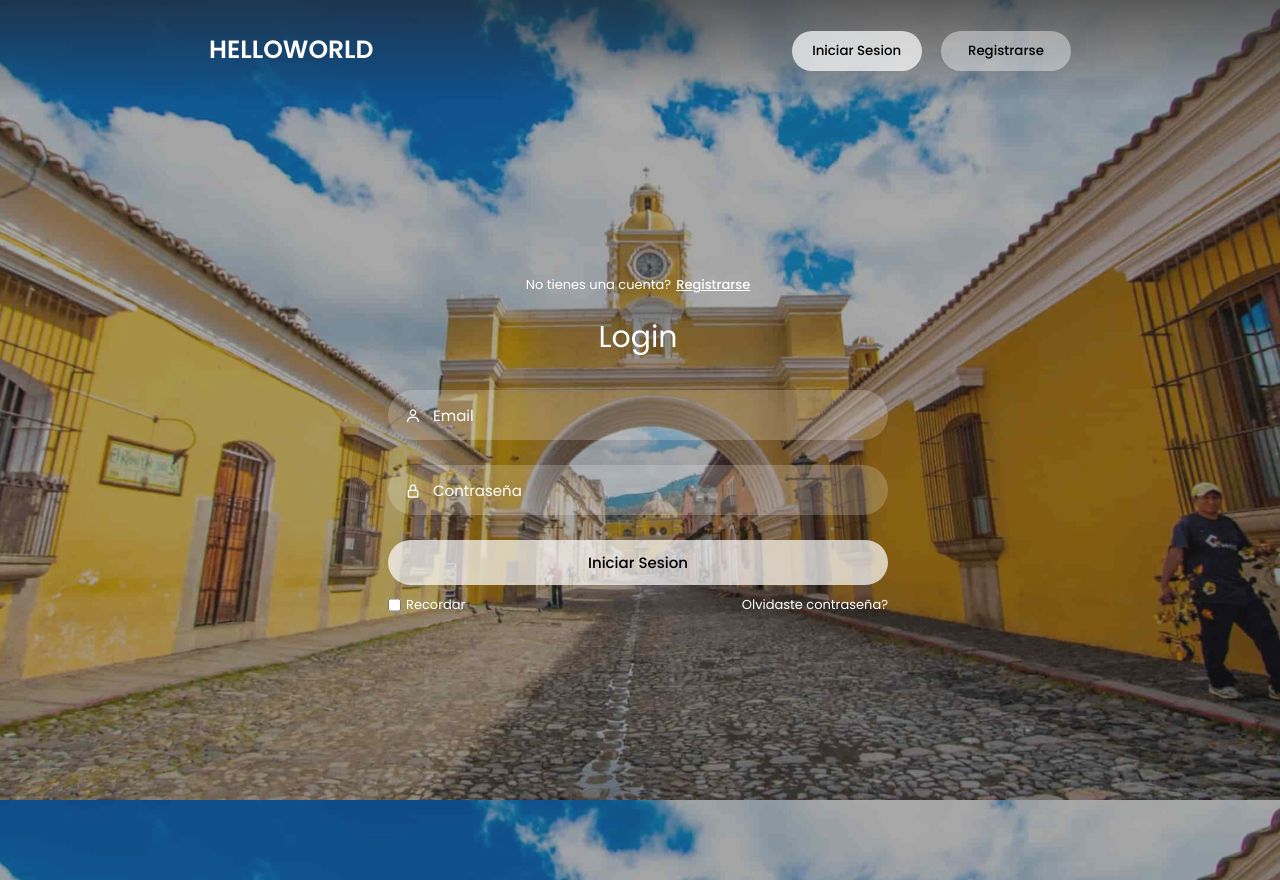
After one commit to Alan-MT/ProyectoTorismo, a PHP site: page /login.php in a window 1280 px wide. The commit adds this page. Run offline with PHP 8.4, Linux system fonts and the light colour scheme; some libraries are stand-ins or nearby versions.

Commit message:
login y otros

```diff
--- a/about.php
+++ b/about.php
@@ -20,7 +20,7 @@
             <a href="about.php">Acerca de</a>
             <a href="package.php">Paquete</a>
             <a href="book.php">Registro</a>
-            <a href="check.php">Verificar</a>
+            <a href="/login.php">Salir</a>
         </nav>
 
         <div id="menu-btn" class="fas fa-bars"></div>
--- /dev/null
+++ b/css/style.css
@@ -0,0 +1,242 @@
+/* POPPINS FONT */
+@import url('https://fonts.googleapis.com/css2?family=Poppins:wght@400;500;600;700&display=swap');
+
+*{
+    margin: 0;
+    padding: 0;
+    box-sizing: border-box;
+    font-family: 'Poppins', sans-serif;
+}
+body{
+    background: url("/imagen/anti.jpg");
+    background-size: cover;
+    background-repeat: no-repeat;
+    background-attachment: fixed;
+    overflow: hidden;
+}
+.wrapper{
+    display: flex;
+    justify-content: center;
+    align-items: center;
+    min-height: 110vh;
+    background: rgba(39, 39, 39, 0.4);
+}
+.nav{
+    position: fixed;
+    top: 0;
+    display: flex;
+    justify-content: space-around;
+    width: 100%;
+    height: 100px;
+    line-height: 100px;
+    background: linear-gradient(rgba(39,39,39, 0.6), transparent);
+    z-index: 100;
+}
+.nav-logo p{
+    color: white;
+    font-size: 25px;
+    font-weight: 600;
+}
+.nav-menu ul{
+    display: flex;
+}
+.nav-menu ul li{
+    list-style-type: none;
+}
+.nav-menu ul li .link{
+    text-decoration: none;
+    font-weight: 500;
+    color: #fff;
+    padding-bottom: 15px;
+    margin: 0 25px;
+}
+.link:hover, .active{
+    border-bottom: 2px solid #fff;
+}
+.nav-button .btn{
+    width: 130px;
+    height: 40px;
+    font-weight: 500;
+    background: rgba(255, 255, 255, 0.4);
+    border: none;
+    border-radius: 30px;
+    cursor: pointer;
+    transition: .3s ease;
+}
+.btn:hover{
+    background: rgba(255, 255, 255, 0.3);
+}
+#registerBtn{
+    margin-left: 15px;
+}
+.btn.white-btn{
+    background: rgba(255, 255, 255, 0.7);
+}
+.btn.btn.white-btn:hover{
+    background: rgba(255, 255, 255, 0.5);
+}
+.nav-menu-btn{
+    display: none;
+}
+.form-box{
+    position: relative;
+    display: flex;
+    align-items: center;
+    justify-content: center;
+    width: 512px;
+    height: 420px;
+    overflow: hidden;
+    z-index: 2;
+}
+.login-container{
+    position: absolute;
+    left: 4px;
+    width: 500px;
+    display: flex;
+    flex-direction: column;
+    transition: .5s ease-in-out;
+}
+.register-container{
+    position: absolute;
+    right: -520px;
+    width: 500px;
+    display: flex;
+    flex-direction: column;
+    transition: .5s ease-in-out;
+}
+.top span{
+    color: #fff;
+    font-size: small;
+    padding: 10px 0;
+    display: flex;
+    justify-content: center;
+}
+.top span a{
+    font-weight: 500;
+    color: #fff;
+    margin-left: 5px;
+}
+header{
+    color: #fff;
+    font-size: 30px;
+    text-align: center;
+    padding: 10px 0 30px 0;
+}
+.two-forms{
+    display: flex;
+    gap: 10px;
+}
+.input-field{
+    font-size: 15px;
+    background: rgba(255, 255, 255, 0.2);
+    color: #fff;
+    height: 50px;
+    width: 100%;
+    padding: 0 10px 0 45px;
+    border: none;
+    border-radius: 30px;
+    outline: none;
+    transition: .2s ease;
+}
+.input-field:hover, .input-field:focus{
+    background: rgba(255, 255, 255, 0.25);
+}
+::-webkit-input-placeholder{
+    color: #fff;
+}
+.input-box i{
+    position: relative;
+    top: -35px;
+    left: 17px;
+    color: #fff;
+}
+.submit{
+    font-size: 15px;
+    font-weight: 500;
+    color: black;
+    height: 45px;
+    width: 100%;
+    border: none;
+    border-radius: 30px;
+    outline: none;
+    background: rgba(255, 255, 255, 0.7);
+    cursor: pointer;
+    transition: .3s ease-in-out;
+}
+.submit:hover{
+    background: rgba(255, 255, 255, 0.5);
+    box-shadow: 1px 5px 7px 1px rgba(0, 0, 0, 0.2);
+}
+.two-col{
+    display: flex;
+    justify-content: space-between;
+    color: #fff;
+    font-size: small;
+    margin-top: 10px;
+}
+.two-col .one{
+    display: flex;
+    gap: 5px;
+}
+.two label a{
+    text-decoration: none;
+    color: #fff;
+}
+.two label a:hover{
+    text-decoration: underline;
+}
+@media only screen and (max-width: 786px){
+    .nav-button{
+        display: none;
+    }
+    .nav-menu.responsive{
+        top: 100px;
+    }
+    .nav-menu{
+        position: absolute;
+        top: -800px;
+        display: flex;
+        justify-content: center;
+        background: rgba(255, 255, 255, 0.2);
+        width: 100%;
+        height: 90vh;
+        backdrop-filter: blur(20px);
+        transition: .3s;
+    }
+    .nav-menu ul{
+        flex-direction: column;
+        text-align: center;
+    }
+    .nav-menu-btn{
+        display: block;
+    }
+    .nav-menu-btn i{
+        font-size: 25px;
+        color: #fff;
+        padding: 10px;
+        background: rgba(255, 255, 255, 0.2);
+        border-radius: 50%;
+        cursor: pointer;
+        transition: .3s;
+    }
+    .nav-menu-btn i:hover{
+        background: rgba(255, 255, 255, 0.15);
+    }
+}
+@media only screen and (max-width: 540px) {
+    .wrapper{
+        min-height: 100vh;
+    }
+    .form-box{
+        width: 100%;
+        height: 500px;
+    }
+    .register-container, .login-container{
+        width: 100%;
+        padding: 0 20px;
+    }
+    .register-container .two-forms{
+        flex-direction: column;
+        gap: 0;
+    }
+}
--- a/home.php
+++ b/home.php
@@ -20,7 +20,7 @@
             <a href="about.php">Acerca de</a>
             <a href="package.php">Paquete</a>
             <a href="book.php">Registro</a>
-            <a href="check.php">Verificar</a>
+            <a href="/login.php">Salir</a>
         </nav>
 
         <div id="menu-btn" class="fas fa-bars"></div>
@@ -152,6 +152,6 @@
 
     <script src="https://cdn.jsdelivr.net/npm/swiper@10/swiper-bundle.min.js"></script>
 
-    <script src="/js/script.js></script>
+    <script src="/js/script.js"></script>
 </body>
 </html>
--- /dev/null
+++ b/js/first.js
@@ -0,0 +1,8 @@
+function myMenuFunction() {
+    var i = document.getElementById("navMenu");
+    if(i.className === "nav-menu") {
+        i.className += " responsive";
+    } else {
+        i.className = "nav-menu";
+    }
+   }
--- a/js/script.js
+++ b/js/script.js
@@ -4,4 +4,4 @@ let navega = document.querySelector('.header .navega');
 menu.onclick = () =>{
     menu.classList.toggle('fa-times');
     navega.classList.toggle('active');
-};
+}
--- /dev/null
+++ b/js/second.js
@@ -0,0 +1,20 @@
+var a = document.getElementById("loginBtn");
+var b = document.getElementById("registerBtn");
+var x = document.getElementById("login");
+var y = document.getElementById("register");
+function login() {
+    x.style.left = "4px";
+    y.style.right = "-520px";
+    a.className += " white-btn";
+    b.className = "btn";
+    x.style.opacity = 1;
+    y.style.opacity = 0;
+}
+function register() {
+    x.style.left = "-510px";
+    y.style.right = "5px";
+    a.className = "btn";
+    b.className += " white-btn";
+    x.style.opacity = 0;
+    y.style.opacity = 1;
+}
--- /dev/null
+++ b/login.php
@@ -0,0 +1,108 @@
+<!DOCTYPE html>
+<html lang="en">
+<head>
+    <meta charset="UTF-8">
+    <meta http-equiv="X-UA-Compatible" content="IE=edge">
+    <meta name="viewport" content="width=device-width, initial-scale=1.0">
+    <link rel="stylesheet" href="boxicons/css/boxicons.min.css">
+    <link href='https://unpkg.com/boxicons@2.1.4/css/boxicons.min.css' rel='stylesheet'>
+    <link rel="stylesheet" href="/css/style.css">
+    <title>Login & Registration</title>
+</head>
+<body>
+ <div class="wrapper">
+    <nav class="nav">
+        <div class="nav-logo">
+            <p>HELLOWORLD</p>
+        </div>
+
+        <div class="nav-button">
+            <button class="btn white-btn" id="loginBtn" onclick="login()">Iniciar Sesion</button>
+            <button class="btn" id="registerBtn" onclick="register()">Registrarse</button>
+        </div>
+        <div class="nav-menu-btn">
+            <i class="bx bx-menu" onclick="myMenuFunction()"></i>
+        </div>
+    </nav>
+
+
+    <div class="form-box">
+
+
+
+        <div class="login-container" id="login">
+            <div class="top">
+                <span>No tienes una cuenta? <a href="#" onclick="register()">Registrarse</a></span>
+                <header>Login</header>
+            </div>
+            <form action="book_form.php" method="POST">
+            <div class="input-box">
+                <input type="text" class="input-field" placeholder="Email" name="email" required="true">
+                <i class="bx bx-user"></i>
+            </div>
+            <div class="input-box">
+                <input type="password" class="input-field" placeholder="Contraseña" name="contrasenia" required="true">
+                <i class="bx bx-lock-alt"></i>
+            </div>
+            <div class="input-box">
+                <input type="submit" class="submit" value="Iniciar Sesion" name="sesion" >
+            </div>
+            <div class="two-col">
+                <div class="one">
+                    <input type="checkbox" id="login-check" >
+                    <label for="login-check"> Recordar</label>
+                </div>
+                <div class="two">
+                    <label><a href="#">Olvidaste contraseña?</a></label>
+                </div>
+            </div>
+            </form>
+        </div>
+
+
+
+        <div class="register-container" id="register">
+            <div class="top">
+                <span>Tienes una cuenta? <a href="#" onclick="login()">Login</a></span>
+                <header>Registrarse</header>
+            </div>
+            <form action="book_form.php" method="post">
+            <div class="two-forms">
+                <div class="input-box">
+                    <input type="text" class="input-field" placeholder="Nombre" name="nombre" required="true">
+                    <i class="bx bx-user"></i>
+                </div>
+                <div class="input-box">
+                    <input type="text" class="input-field" placeholder="Apellido" name="apellido" required="true">
+                    <i class="bx bx-user"></i>
+                </div>
+            </div>
+            <div class="input-box">
+                <input type="email" class="input-field" placeholder="Email" name="email" required="true">
+                <i class="bx bx-envelope"></i>
+            </div>
+            <div class="input-box">
+                <input type="password" class="input-field" placeholder="Contraseña" name="contrasenia" required="true">
+                <i class="bx bx-lock-alt"></i>
+            </div>
+            <div class="input-box">
+                <input type="submit" class="submit" value="Registrar" name="regis">
+            </div>
+            <div class="two-col">
+                <div class="one">
+                    <input type="checkbox" id="register-check">
+                    <label for="register-check"> Recordar</label>
+                </div>
+            </div>
+            </form>
+        </div>
+
+    </div>
+
+</div>
+
+<script src="/js/first.js"></script>
+<script src="/js/second.js"></script>
+
+</body>
+</html>
--- a/package.php
+++ b/package.php
@@ -20,7 +20,7 @@
             <a href="about.php">Acerca de</a>
             <a href="package.php">Paquete</a>
             <a href="book.php">Registro</a>
-            <a href="check.php">Verificar</a>
+            <a href="/login.php">Salir</a>
         </nav>
 
         <div id="menu-btn" class="fas fa-bars"></div>
```
Also changed, not shown: book.php (+9 -9 lines), book_form.php (+80 -3 lines), check.php (deleted, +0 -99 lines), documentacion/Diagrama de despliegue.jpg (added), 2 other files.
